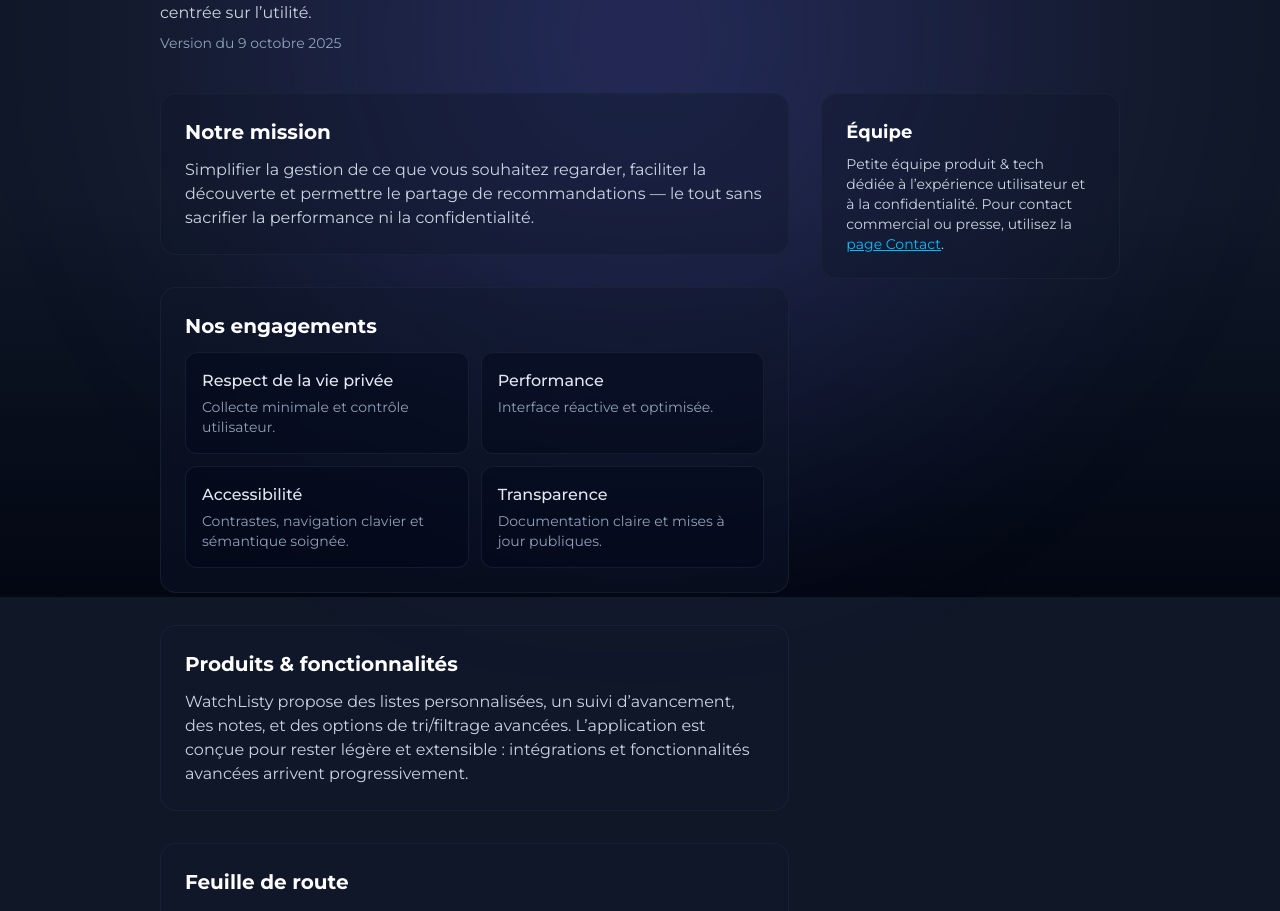
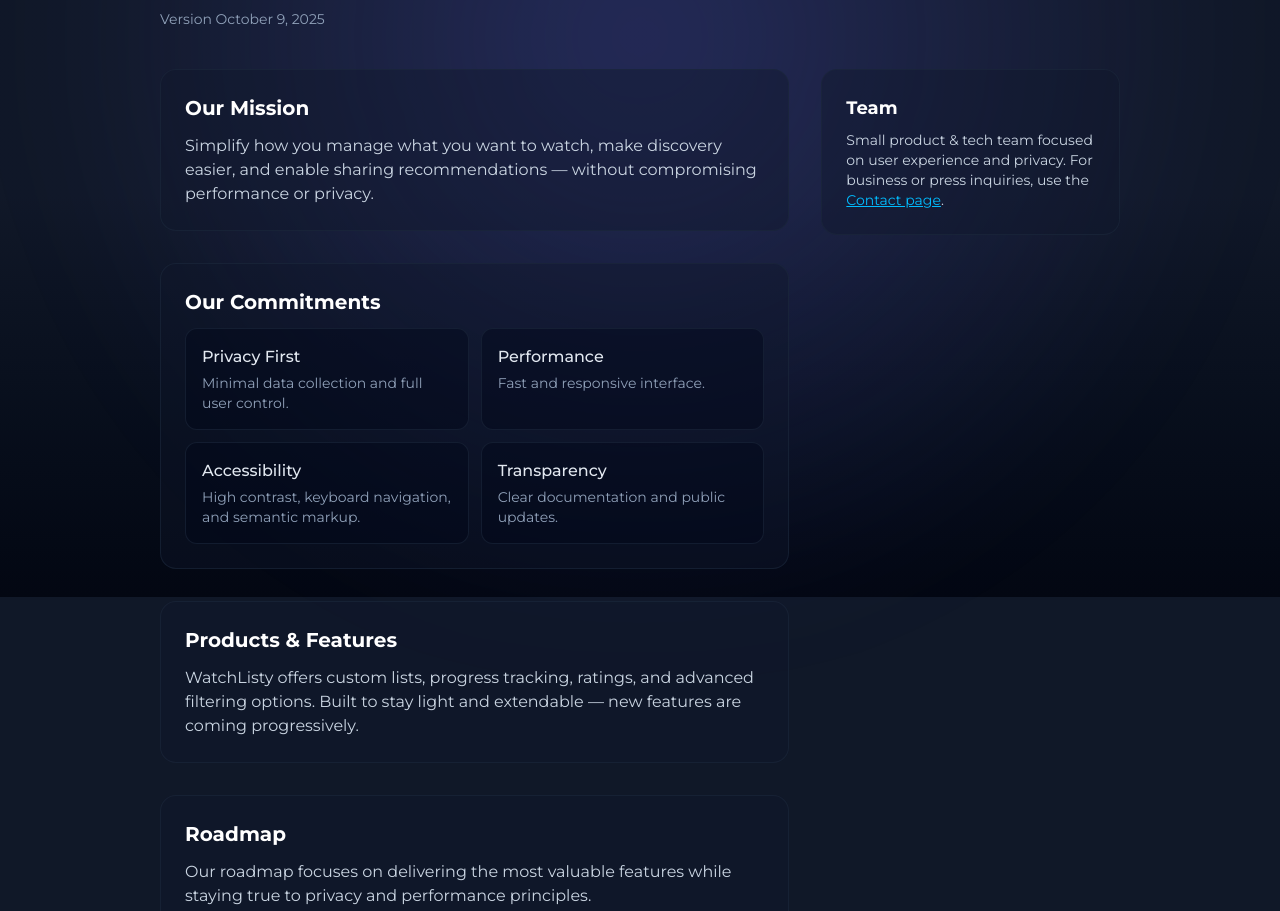
Before and after one commit to Mart1n-S/WatchListy, a Next.js app: page /en/about in a window 1280 px wide. Shown: the part 203-1114 px from the top of the page. Built offline with nearby package versions, Linux system fonts and the light colour scheme; no server answers.

Commit message:
traduction about page + fix login

```diff
--- a/src/app/[locale]/(pages)/about/page.tsx
+++ b/src/app/[locale]/(pages)/about/page.tsx
@@ -1,95 +1,94 @@
+import { getTranslations } from "next-intl/server";
 import type { Metadata } from "next";
 import BackgroundCinematic from "@/components/ui/BackgroundCinematic";
 import Link from "next/link";
 
-export const metadata: Metadata = {
-  title: "À propos",
-  description:
-    "Découvrez la mission, les engagements et la feuille de route de WatchListy — la solution pensée pour les passionnés de films et séries.",
-};
+// --- Traduction dynamique des métadonnées ---
+export async function generateMetadata({ params }: { params: Promise<{ locale: string }> }): Promise<Metadata> {
+  const { locale } = await params;
+  const t = await getTranslations({ locale, namespace: "about.meta" });
 
-export default function AboutPage() {
+  return {
+    title: t("title"),
+    description: t("description"),
+  };
+}
+
+export default async function AboutPage({ params }: { params: Promise<{ locale: string }> }) {
+  const { locale } = await params;
+  const t = await getTranslations({ locale, namespace: "about" });
+
   return (
     <div className="relative">
       <BackgroundCinematic />
       <section className="mx-auto w-full max-w-5xl px-4 sm:px-6 lg:px-8 py-16">
         <header className="mb-10">
           <h1 className="text-3xl sm:text-4xl font-semibold tracking-tight text-white">
-            À propos de WatchListy
+            {t("title")}
           </h1>
-          <p className="mt-3 text-slate-300 max-w-3xl">
-            WatchListy aide les cinéphiles et les sérievores à organiser, suivre et
-            redécouvrir leurs contenus préférés. Notre priorité : proposer une expérience
-            rapide, respectueuse de la vie privée et centrée sur l’utilité.
-          </p>
-          <p className="mt-2 text-sm text-slate-400">Version du 9 octobre 2025</p>
+          <p className="mt-3 text-slate-300 max-w-3xl">{t("intro")}</p>
+          <p className="mt-2 text-sm text-slate-400">{t("version")}</p>
         </header>
 
         <div className="grid grid-cols-1 lg:grid-cols-3 gap-8">
           <article className="lg:col-span-2 space-y-8">
             <section className="rounded-2xl border border-slate-800/60 bg-slate-900/40 p-6">
-              <h2 className="text-xl font-semibold text-white">Notre mission</h2>
-              <p className="mt-3 text-slate-300">
-                Simplifier la gestion de ce que vous souhaitez regarder, faciliter la
-                découverte et permettre le partage de recommandations — le tout sans
-                sacrifier la performance ni la confidentialité.
-              </p>
+              <h2 className="text-xl font-semibold text-white">{t("mission.title")}</h2>
+              <p className="mt-3 text-slate-300">{t("mission.text")}</p>
             </section>
 
             <section className="rounded-2xl border border-slate-800/60 bg-slate-900/40 p-6">
-              <h2 className="text-xl font-semibold text-white">Nos engagements</h2>
+              <h2 className="text-xl font-semibold text-white">{t("commitments.title")}</h2>
               <ul className="mt-3 grid gap-3 sm:grid-cols-2">
-                <li className="rounded-xl bg-slate-950/40 p-4 border border-slate-800/60">
-                  <p className="font-medium text-slate-200">Respect de la vie privée</p>
-                  <p className="text-sm text-slate-400 mt-1">Collecte minimale et contrôle utilisateur.</p>
-                </li>
-                <li className="rounded-xl bg-slate-950/40 p-4 border border-slate-800/60">
-                  <p className="font-medium text-slate-200">Performance</p>
-                  <p className="text-sm text-slate-400 mt-1">Interface réactive et optimisée.</p>
-                </li>
-                <li className="rounded-xl bg-slate-950/40 p-4 border border-slate-800/60">
-                  <p className="font-medium text-slate-200">Accessibilité</p>
-                  <p className="text-sm text-slate-400 mt-1">Contrastes, navigation clavier et sémantique soignée.</p>
-                </li>
-                <li className="rounded-xl bg-slate-950/40 p-4 border border-slate-800/60">
-                  <p className="font-medium text-slate-200">Transparence</p>
-                  <p className="text-sm text-slate-400 mt-1">Documentation claire et mises à jour publiques.</p>
-                </li>
+                {["privacy", "performance", "accessibility", "transparency"].map((key) => (
+                  <li
+                    key={key}
+                    className="rounded-xl bg-slate-950/40 p-4 border border-slate-800/60"
+                  >
+                    <p className="font-medium text-slate-200">
+                      {t(`commitments.items.${key}.title`)}
+                    </p>
+                    <p className="text-sm text-slate-400 mt-1">
+                      {t(`commitments.items.${key}.desc`)}
+                    </p>
+                  </li>
+                ))}
               </ul>
             </section>
 
             <section className="rounded-2xl border border-slate-800/60 bg-slate-900/40 p-6">
-              <h2 className="text-xl font-semibold text-white">Produits & fonctionnalités</h2>
-              <p className="mt-3 text-slate-300">
-                WatchListy propose des listes personnalisées, un suivi d’avancement, des
-                notes, et des options de tri/filtrage avancées. L’application est conçue
-                pour rester légère et extensible : intégrations et fonctionnalités
-                avancées arrivent progressivement.
-              </p>
+              <h2 className="text-xl font-semibold text-white">{t("features.title")}</h2>
+              <p className="mt-3 text-slate-300">{t("features.text")}</p>
             </section>
 
             <section className="rounded-2xl border border-slate-800/60 bg-slate-900/40 p-6">
-              <h2 className="text-xl font-semibold text-white">Feuille de route</h2>
-              <p className="mt-3 text-slate-300">
-                Notre roadmap priorise les fonctionnalités qui apportent le plus de valeur
-                aux utilisateurs tout en restant fidèles à nos principes de confidentialité
-                et de performance.
-              </p>
+              <h2 className="text-xl font-semibold text-white">{t("roadmap.title")}</h2>
+              <p className="mt-3 text-slate-300">{t("roadmap.text")}</p>
               <p className="mt-4 text-slate-400 text-sm">
-                Vous souhaitez contribuer ou proposer une idée&nbsp;? Contactez-nous via{" "}
-                <Link href="/contact" className="text-sky-400 hover:text-sky-300 underline">
-                  la page Contact
-                </Link>.
+                {t("roadmap.contact")}{" "}
+                <Link
+                  href="/contact"
+                  className="text-sky-400 hover:text-sky-300 underline"
+                >
+                  {t("roadmap.link")}
+                </Link>
+                .
               </p>
             </section>
           </article>
 
           <aside className="space-y-6">
             <div className="rounded-2xl border border-slate-800/60 bg-slate-900/40 p-6">
-              <h3 className="text-lg font-semibold text-white">Équipe</h3>
+              <h3 className="text-lg font-semibold text-white">{t("team.title")}</h3>
               <p className="mt-2 text-slate-300 text-sm">
-                Petite équipe produit & tech dédiée à l’expérience utilisateur et à la confidentialité.
-                Pour contact commercial ou presse, utilisez la <Link href="/contact" className="text-sky-400 hover:text-sky-300 underline">page Contact</Link>.
+                {t("team.text")}{" "}
+                <Link
+                  href="/contact"
+                  className="text-sky-400 hover:text-sky-300 underline"
+                >
+                  {t("team.link")}
+                </Link>
+                .
               </p>
             </div>
           </aside>
--- a/src/app/[locale]/messages/en.json
+++ b/src/app/[locale]/messages/en.json
@@ -42,6 +42,55 @@
         "madeWith": "Made with ❤️ by the WatchListy team",
         "disclaimer": "This product uses the TMDB API but is not endorsed or certified by TMDB. Data and images provided by"
       }
+    }
+  },
+  "about": {
+    "meta": {
+      "title": "About",
+      "description": "Discover WatchListy’s mission, commitments, and roadmap — built for movie and series enthusiasts."
+    },
+    "title": "About WatchListy",
+    "intro": "WatchListy helps movie and series lovers organize, track, and rediscover their favorite content. Our priority: a fast, private, and user-focused experience.",
+    "version": "Version October 9, 2025",
+    "mission": {
+      "title": "Our Mission",
+      "text": "Simplify how you manage what you want to watch, make discovery easier, and enable sharing recommendations — without compromising performance or privacy."
+    },
+    "commitments": {
+      "title": "Our Commitments",
+      "items": {
+        "privacy": {
+          "title": "Privacy First",
+          "desc": "Minimal data collection and full user control."
+        },
+        "performance": {
+          "title": "Performance",
+          "desc": "Fast and responsive interface."
+        },
+        "accessibility": {
+          "title": "Accessibility",
+          "desc": "High contrast, keyboard navigation, and semantic markup."
+        },
+        "transparency": {
+          "title": "Transparency",
+          "desc": "Clear documentation and public updates."
+        }
+      }
+    },
+    "features": {
+      "title": "Products & Features",
+      "text": "WatchListy offers custom lists, progress tracking, ratings, and advanced filtering options. Built to stay light and extendable — new features are coming progressively."
+    },
+    "roadmap": {
+      "title": "Roadmap",
+      "text": "Our roadmap focuses on delivering the most valuable features while staying true to privacy and performance principles.",
+      "contact": "Want to contribute or suggest an idea? Reach out via",
+      "link": "the Contact page"
+    },
+    "team": {
+      "title": "Team",
+      "text": "Small product & tech team focused on user experience and privacy. For business or press inquiries, use the",
+      "link": "Contact page"
     }
   },
   "home": {
--- a/src/app/[locale]/messages/fr.json
+++ b/src/app/[locale]/messages/fr.json
@@ -42,6 +42,55 @@
         "madeWith": "Made with ❤️ par l’équipe WatchListy",
         "disclaimer": "Ce produit utilise l’API TMDB, mais n’est ni approuvé ni certifié par TMDB. Données et images fournies par"
       }
+    }
+  },
+  "about": {
+    "meta": {
+      "title": "À propos",
+      "description": "Découvrez la mission, les engagements et la feuille de route de WatchListy — la solution pensée pour les passionnés de films et séries."
+    },
+    "title": "À propos de WatchListy",
+    "intro": "WatchListy aide les cinéphiles et les sérievores à organiser, suivre et redécouvrir leurs contenus préférés. Notre priorité : proposer une expérience rapide, respectueuse de la vie privée et centrée sur l’utilité.",
+    "version": "Version du 9 octobre 2025",
+    "mission": {
+      "title": "Notre mission",
+      "text": "Simplifier la gestion de ce que vous souhaitez regarder, faciliter la découverte et permettre le partage de recommandations — le tout sans sacrifier la performance ni la confidentialité."
+    },
+    "commitments": {
+      "title": "Nos engagements",
+      "items": {
+        "privacy": {
+          "title": "Respect de la vie privée",
+          "desc": "Collecte minimale et contrôle utilisateur."
+        },
+        "performance": {
+          "title": "Performance",
+          "desc": "Interface réactive et optimisée."
+        },
+        "accessibility": {
+          "title": "Accessibilité",
+          "desc": "Contrastes, navigation clavier et sémantique soignée."
+        },
+        "transparency": {
+          "title": "Transparence",
+          "desc": "Documentation claire et mises à jour publiques."
+        }
+      }
+    },
+    "features": {
+      "title": "Produits & fonctionnalités",
+      "text": "WatchListy propose des listes personnalisées, un suivi d’avancement, des notes, et des options de tri/filtrage avancées. L’application est conçue pour rester légère et extensible : intégrations et fonctionnalités avancées arrivent progressivement."
+    },
+    "roadmap": {
+      "title": "Feuille de route",
+      "text": "Notre roadmap priorise les fonctionnalités qui apportent le plus de valeur aux utilisateurs tout en restant fidèles à nos principes de confidentialité et de performance.",
+      "contact": "Vous souhaitez contribuer ou proposer une idée ? Contactez-nous via",
+      "link": "la page Contact"
+    },
+    "team": {
+      "title": "Équipe",
+      "text": "Petite équipe produit & tech dédiée à l’expérience utilisateur et à la confidentialité. Pour contact commercial ou presse, utilisez la",
+      "link": "page Contact"
     }
   },
   "home": {
```
Also changed, not shown: src/app/[locale]/(pages)/login/page.tsx (+16 -5 lines).
